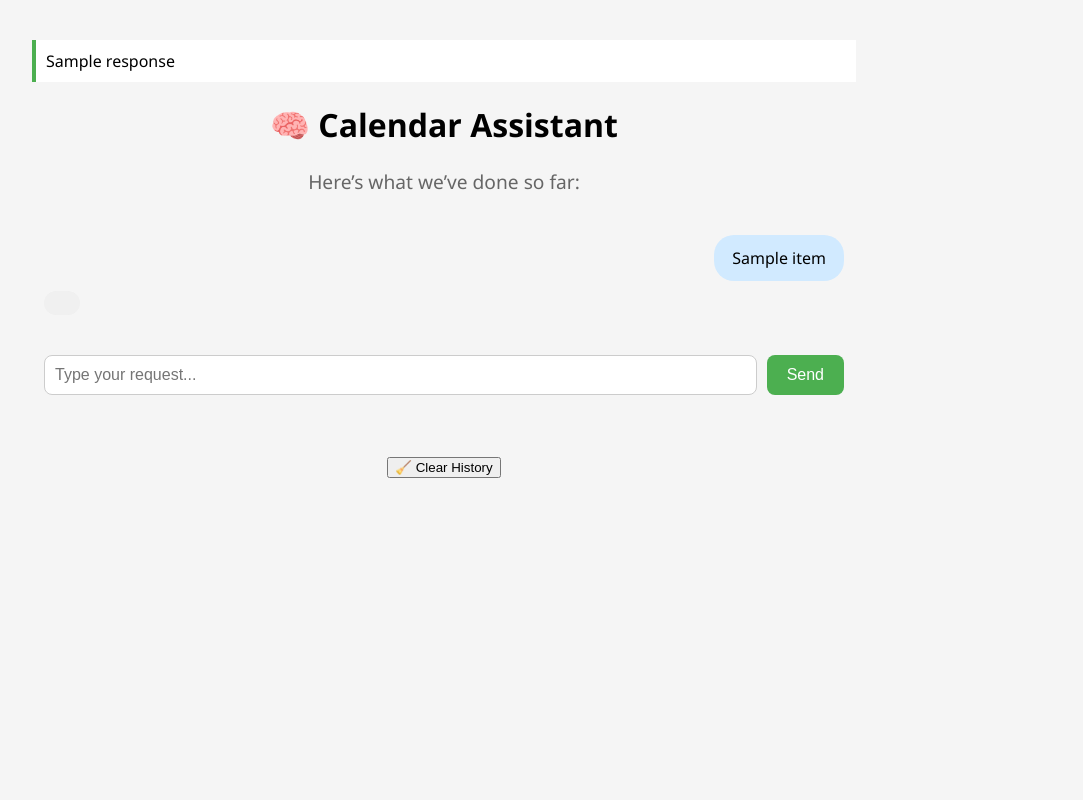
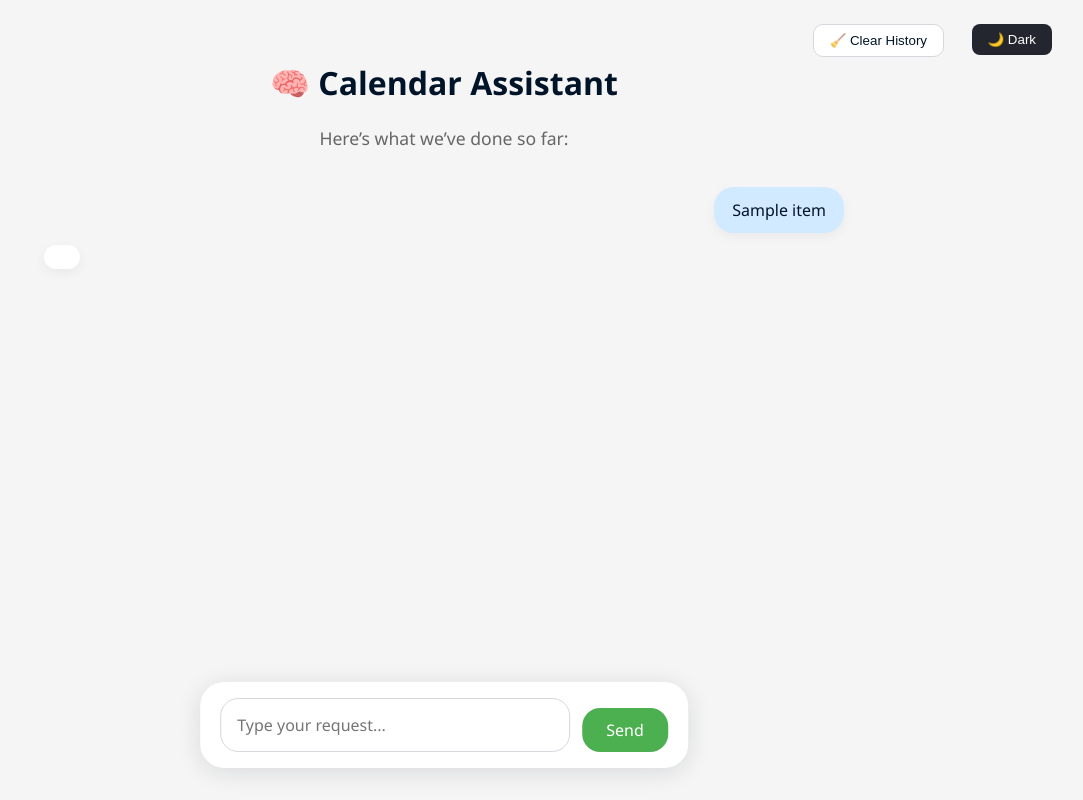
Before and after one commit to ZanderNguyen/calender-assistant, a Flask app: template templates/index.html in a window 1280 px wide. Shown: the whole page, without its empty margins (196-1279 px from the left). Run offline with Flask 3, Linux system fonts and the light colour scheme; the template is opened without the code that fills it: most values are stand-ins (such as "Sample title", 1, 10 or a date in 2020); parts of the project's set-up code (start-up, migrations or seed data) failed here and were passed over.

Commit message:
refactored CSS into a seperate file, made huge changes in the UI

```diff
--- /dev/null
+++ b/static/main.css
@@ -0,0 +1,384 @@
+html,
+body {
+  height: 100%;
+}
+
+/* Theme variables */
+:root {
+  --bg: #f5f5f5;
+  --card-bg: #fff;
+  --text: #001429;
+  --subtitle: #666;
+  --bubble-user: #d1eaff;
+  --bubble-assistant: #fff;
+  --bubble-assistant-text: #333;
+  --input-bg: #fff;
+  --input-border: #d5d7dc;
+  --button-bg: #4CAF50;
+  --button-hover: #3d9c41;
+  --font-family: 'Segoe UI', sans-serif;
+}
+
+html, body {
+  font-family: var(--font-family);
+}
+
+body {
+  background-color: var(--bg);
+  color: var(--text);
+  font-family: 'Segoe UI', sans-serif;
+  margin: 0;
+  display: flex;
+  flex-direction: column;
+  overflow: hidden;
+}
+
+/* Dark theme overrides */
+body.dark {
+  --bg: #181a20;
+  --card-bg: #23262f;
+  --text: #f5f5f5;
+  --subtitle: #b5b5b5;
+  --bubble-user: #2d3748;
+  --bubble-assistant: #23262f;
+  --bubble-assistant-text: #f5f5f5;
+  --input-bg: #23262f;
+  --input-border: #444857;
+  --button-bg: #4CAF50;
+  --button-hover: #3d9c41;
+}
+
+.page {
+  position: relative;
+  flex: 1;
+  display: flex;
+  flex-direction: column;
+  padding: 40px 0 120px;
+  box-sizing: border-box;
+  overflow: hidden;
+  background: var(--bg);
+}
+
+.hidden {
+  display: none !important;
+}
+
+.header {
+  text-align: center;
+  margin: 0 auto 20px;
+  color: var(--text);
+}
+
+.subtitle {
+  font-size: 1.1em;
+  color: var(--subtitle);
+  margin-top: 4px;
+}
+
+.chat-window {
+  flex: 1;
+  max-width: 800px;
+  width: 100%;
+  margin: 0 auto;
+  padding: 0 20px 40px;
+  overflow-y: auto;
+  display: flex;
+  flex-direction: column;
+  gap: 12px;
+  scrollbar-width: thin;
+  scrollbar-color: rgba(0, 0, 0, 0.2) transparent;
+  background: var(--bg);
+}
+
+.chat-window::-webkit-scrollbar {
+  width: 8px;
+}
+
+.chat-window::-webkit-scrollbar-thumb {
+  background-color: rgba(0, 0, 0, 0.2);
+  border-radius: 4px;
+}
+
+.chat {
+  display: flex;
+}
+
+.user {
+  justify-content: flex-end;
+}
+
+.assistant {
+  justify-content: flex-start;
+}
+
+.bubble {
+  padding: 12px 18px;
+  border-radius: 20px;
+  max-width: 70%;
+  word-wrap: break-word;
+  box-shadow: 0 4px 12px rgba(0, 0, 0, 0.05);
+  color: var(--text);
+}
+
+.user-bubble {
+  background-color: var(--bubble-user);
+  color: var(--text);
+}
+
+.assistant-bubble {
+  background-color: var(--bubble-assistant);
+  color: var(--bubble-assistant-text);
+}
+
+.typing {
+  display: inline-flex;
+  gap: 6px;
+  align-items: center;
+}
+
+.typing span {
+  width: 7px;
+  height: 7px;
+  background-color: #6c6f7a;
+  border-radius: 50%;
+  animation: typingBounce 1.2s infinite ease-in-out;
+}
+
+.typing span:nth-child(2) {
+  animation-delay: 0.2s;
+}
+
+.typing span:nth-child(3) {
+  animation-delay: 0.4s;
+}
+
+@keyframes typingBounce {
+  0%,
+  80%,
+  100% {
+    transform: translateY(0);
+    opacity: 0.3;
+  }
+
+  40% {
+    transform: translateY(-5px);
+    opacity: 1;
+  }
+}
+
+.welcome-container {
+  width: min(520px, 90%);
+  margin: 0 auto;
+  padding: 36px;
+  background-color: var(--card-bg);
+  border-radius: 16px;
+  box-shadow: 0 18px 45px rgba(15, 23, 42, 0.12);
+  text-align: center;
+  position: absolute;
+  top: 50%;
+  left: 50%;
+  transform: translate(-50%, -50%);
+  color: var(--text);
+}
+
+.welcome-container h1 {
+  margin-bottom: 12px;
+}
+
+.welcome-container p {
+  margin-bottom: 28px;
+  color: #666;
+  font-size: 1.05em;
+}
+
+.prompt-form {
+  display: flex;
+  flex-direction: column;
+  gap: 16px;
+}
+
+.prompt-form input[type="text"] {
+  padding: 14px 16px;
+  font-size: 16px;
+  border-radius: 12px;
+  border: 1px solid var(--input-border);
+  box-sizing: border-box;
+  background: var(--input-bg);
+  color: var(--text);
+}
+
+.prompt-form button {
+  padding: 12px;
+  font-size: 16px;
+  border-radius: 12px;
+  background-color: var(--button-bg);
+  color: white;
+  border: none;
+  cursor: pointer;
+  transition: background-color 0.2s ease;
+}
+
+.prompt-form button:hover {
+  background-color: var(--button-hover);
+}
+
+.auth-link {
+  margin-top: 12px;
+  font-size: 14px;
+}
+
+.auth-link a {
+  color: #3b3bff;
+  text-decoration: underline;
+  transition: color 0.2s;
+}
+
+body.dark .auth-link a {
+  color: #a7b7ff;
+}
+
+.actions {
+  text-align: center;
+  margin-top: 20px;
+}
+
+.actions form {
+  display: inline-block;
+}
+
+.actions button {
+  padding: 8px 16px;
+  border-radius: 10px;
+  border: 1px solid var(--input-border);
+  background: var(--card-bg);
+  color: var(--text);
+  cursor: pointer;
+}
+
+/* Hyperlink styling */
+a {
+  color: #3b3bff;
+  text-decoration: underline;
+  transition: color 0.2s;
+}
+
+body.dark a {
+  color: #a7b7ff;
+}
+
+a:visited {
+  color: #6b4cff;
+}
+
+body.dark a:visited {
+  color: #c2aaff;
+}
+
+.fixed-input {
+  position: fixed;
+  left: 50%;
+  bottom: 32px;
+  transform: translateX(-50%);
+  width: auto;
+  min-width: 340px;
+  max-width: 1400px; /* 1.75x wider than 800px */
+  background: var(--card-bg);
+  box-shadow: 0 4px 24px rgba(15, 23, 42, 0.12);
+  padding: 16px 20px;
+  z-index: 100;
+  display: flex;
+  justify-content: center;
+  gap: 12px;
+  box-sizing: border-box;
+  border-radius: 24px;
+  align-items: flex-end; /* Align button to bottom of textarea */
+}
+
+.fixed-input input[type="text"] {
+  flex: 1;
+  min-width: 200px;
+  max-width: 600px;
+  padding: 14px 16px;
+  font-size: 16px;
+  border-radius: 18px; /* Rounded corners for input */
+  border: 1px solid var(--input-border);
+  box-sizing: border-box;
+  background: var(--input-bg);
+  color: var(--text);
+}
+
+.fixed-input textarea {
+  flex: 1;
+  min-width: 350px;
+  max-width: 1200px;
+  min-height: 44px;
+  max-height: 200px; /* Limit max height */
+  padding: 14px 16px;
+  font-size: 16px;
+  border-radius: 18px;
+  border: 1px solid var(--input-border);
+  box-sizing: border-box;
+  background: var(--input-bg);
+  color: var(--text);
+  resize: none; /* Prevent manual resizing */
+  line-height: 1.5;
+  transition: box-shadow 0.2s;
+  overflow-y: hidden; /* Hide scrollbar */
+}
+
+/* Optional: visually expand textarea on focus */
+.fixed-input textarea:focus {
+  box-shadow: 0 0 0 2px #4caf50;
+}
+
+/* Submit button in fixed input */
+.fixed-input button {
+  height: 44px; /* Fixed height */
+  padding: 0 24px;
+  font-size: 16px;
+  border-radius: 18px; /* Rounded corners for button */
+  background-color: var(--button-bg);
+  color: #fff;
+  border: none;
+  cursor: pointer;
+  transition: background-color 0.2s, color 0.2s;
+  align-self: flex-end;
+}
+
+body.dark .fixed-input button {
+  background-color: #43a047;
+  color: #fff;
+}
+
+.fixed-input button:hover {
+  background-color: var(--button-hover);
+}
+
+body.dark .fixed-input button:hover {
+  background-color: #388e3c;
+}
+
+.clear-history-top button {
+  padding: 8px 16px;
+  border-radius: 10px;
+  border: 1px solid var(--input-border);
+  background: var(--card-bg);
+  color: var(--text);
+  cursor: pointer;
+}
+
+/* Ensure all major elements inherit the font */
+.header,
+.subtitle,
+.welcome-container,
+.prompt-form input[type="text"],
+.prompt-form textarea,
+.prompt-form button,
+.fixed-input textarea,
+.fixed-input button,
+.bubble,
+.actions button,
+.auth-link,
+.auth-link a {
+  font-family: var(--font-family);
+}
--- a/templates/index.html
+++ b/templates/index.html
@@ -1,167 +1,25 @@
 <!DOCTYPE html>
 <html>
+
 <head>
   <title>Calendar Assistant</title>
-  <style>
-    body {
-      background-color: #f5f5f5;
-      font-family: 'Segoe UI', sans-serif;
-      margin: 0;
-      padding: 40px 0 100px;
-    }
+  <link rel="stylesheet" href="{{ url_for('static', filename='main.css') }}">
+</head>
 
-    .header {
-      text-align: center;
-      margin-top: 20px;
-    }
-
-    .subtitle {
-      font-size: 1.2em;
-      color: #666;
-      margin-top: 10px;
-    }
-
-    .chat-window {
-      max-width: 800px;
-      margin: 40px auto 20px;
-      padding: 0 20px;
-    }
-
-    .chat {
-      display: flex;
-      margin-bottom: 10px;
-    }
-
-    .user {
-      justify-content: flex-end;
-    }
-
-    .assistant {
-      justify-content: flex-start;
-    }
-
-    .bubble {
-      padding: 12px 18px;
-      border-radius: 20px;
-      max-width: 70%;
-      word-wrap: break-word;
-    }
-
-    .user-bubble {
-      background-color: #d1eaff;
-      color: #000;
-    }
-
-    .assistant-bubble {
-      background-color: #f0f0f0;
-      color: #333;
-    }
-
-    .response {
-      max-width: 800px;
-      margin: 0 auto 20px;
-      padding: 10px;
-      background-color: #fff;
-      border-left: 4px solid #4CAF50;
-    }
-
-    .welcome-container {
-      width: 60%;
-      max-width: 1200px;
-      margin: 100px auto;
-      padding: 30px;
-      background-color: #fff;
-      border-radius: 12px;
-      box-shadow: 0 2px 10px rgba(0,0,0,0.05);
-      text-align: center;
-      position: absolute;     /* take it out of normal flow */
-      top: 40%;               /* push halfway down */
-      left: 50%;              /* push halfway across */
-      transform: translate(-50%, -50%);
-    }
-
-    .welcome-container h1 {
-      margin-bottom: 10px;
-    }
-
-    .welcome-container p {
-      margin-bottom: 30px;
-      color: #666;
-    }
-
-    .prompt-form {
-      display: flex;
-      flex-direction: column;
-      gap: 15px;
-    }
-
-    .prompt-form input[type="text"] {
-      padding: 14px;
-      font-size: 16px;
-      border-radius: 8px;
-      border: 1px solid #ccc;
-    }
-
-    .prompt-form button {
-      padding: 12px;
-      font-size: 16px;
-      border-radius: 8px;
-      background-color: #4CAF50;
-      color: white;
-      border: none;
-      cursor: pointer;
-    }
-
-    .auth-link {
-      margin-top: 10px;
-      font-size: 14px;
-    }
-
-    .inline-input {
-      max-width: 800px;
-      margin: 40px auto 60px;
-      display: flex;
-      gap: 10px;
-      padding: 0 20px;
-    }
-
-    .inline-input input[type="text"] {
-      flex: 1;
-      padding: 10px;
-      font-size: 16px;
-      border-radius: 8px;
-      border: 1px solid #ccc;
-    }
-
-    .inline-input button {
-      padding: 10px 20px;
-      font-size: 16px;
-      border-radius: 8px;
-      background-color: #4CAF50;
-      color: white;
-      border: none;
-      cursor: pointer;
-    }
-
-    .actions {
-      text-align: center;
-      margin-top: 20px;
-    }
-
-    .actions form {
-      display: inline-block;
-      margin: 0 10px;
-    }
-  </style>
-</head>
 <body>
-
+  <button id="theme-toggle" style="position:fixed;top:24px;right:32px;z-index:200;padding:8px 16px;border-radius:8px;border:none;background:#23262f;color:#fff;cursor:pointer;">
+    🌙 Dark
+  </button>
+  <form action="/clear" method="POST" class="clear-history-top" style="position:fixed;top:24px;right:140px;z-index:200;">
+    <button type="submit">🧹 Clear History</button>
+  </form>
+  <div class="page">
     {% if not history %}
-    <div class="welcome-container">
+    <div class="welcome-container" id="welcome">
       <h1>🧠 Calendar Assistant</h1>
       <p>How can I help you today?</p>
-      <form action="/action" method="POST" class="prompt-form">
-        <input type="text" name="prompt" placeholder="Type your request..." required>
+      <form action="/action" method="POST" class="prompt-form chat-input" id="welcome-form">
+        <input type="text" name="prompt" placeholder="Type your request..." required autocomplete="off">
         <button type="submit">Send</button>
       </form>
       <div class="auth-link">
@@ -170,19 +28,13 @@
     </div>
     {% endif %}
 
-  {% if response %}
-    <div class="response">
-      {{ response|safe }}
-    </div>
-  {% endif %}
-
-  {% if history %}
-    <div class="header">
+    <div class="header" {% if not history %}style="display:none;" {% endif %}>
       <h1>🧠 Calendar Assistant</h1>
       <p class="subtitle">Here’s what we’ve done so far:</p>
     </div>
 
-    <div class="chat-window">
+    <div class="chat-window{% if not history %} hidden{% endif %}">
+      {% if history %}
       {% for item in history %}
       {% set parts = item.split('<br>', 1) %}
       <div class="chat user">
@@ -192,19 +44,166 @@
         <div class="bubble assistant-bubble">{{ parts[1]|safe }}</div>
       </div>
       {% endfor %}
+      {% endif %}
     </div>
 
-    <form action="/action" method="POST" class="inline-input">
-      <input type="text" name="prompt" placeholder="Type your request..." required>
+  <form action="/action" method="POST" class="fixed-input chat-input{% if not history %} hidden{% endif %}">
+    <textarea name="prompt" placeholder="Type your request..." required autocomplete="off" rows="1"></textarea>
     <button type="submit">Send</button>
   </form>
 
-    <div class="actions">
-      <form action="/clear" method="POST">
-        <button type="submit">🧹 Clear History</button>
-      </form>
-    </div>
-  {% endif %}
+  <script>
+    document.addEventListener('DOMContentLoaded', () => {
+      const chatWindow = document.querySelector('.chat-window');
+      const header = document.querySelector('.header');
+      const actions = document.querySelector('.actions');
+      const welcome = document.getElementById('welcome');
+      const fixedForm = document.querySelector('form.fixed-input');
+      const fixedInput = fixedForm ? fixedForm.querySelector('input[name="prompt"]') : null;
 
+      const escapeHtml = (text) => text
+        .replace(/&/g, '&amp;')
+        .replace(/</g, '&lt;')
+        .replace(/>/g, '&gt;')
+        .replace(/"/g, '&quot;')
+        .replace(/'/g, '&#39;');
+
+      const revealChat = () => {
+        if (header) {
+          header.style.removeProperty('display');
+        }
+        if (actions) {
+          actions.style.removeProperty('display');
+        }
+        if (chatWindow) {
+          chatWindow.classList.remove('hidden');
+        }
+        if (fixedForm) {
+          fixedForm.classList.remove('hidden');
+          fixedForm.style.display = 'flex';
+        }
+        if (welcome) {
+          welcome.style.display = 'none';
+        }
+      };
+
+      const appendUserBubble = (html) => {
+        const wrapper = document.createElement('div');
+        wrapper.className = 'chat user';
+        const bubble = document.createElement('div');
+        bubble.className = 'bubble user-bubble';
+        bubble.innerHTML = html;
+        wrapper.appendChild(bubble);
+        chatWindow.appendChild(wrapper);
+        return bubble;
+      };
+
+      const appendAssistantPlaceholder = () => {
+        const wrapper = document.createElement('div');
+        wrapper.className = 'chat assistant';
+        const bubble = document.createElement('div');
+        bubble.className = 'bubble assistant-bubble typing';
+        bubble.innerHTML = '<span></span><span></span><span></span>';
+        wrapper.appendChild(bubble);
+        chatWindow.appendChild(wrapper);
+        return bubble;
+      };
+
+      const handleSubmit = async (event) => {
+        event.preventDefault();
+        const form = event.currentTarget;
+        const data = new FormData(form);
+        const prompt = (data.get('prompt') || '').trim();
+
+        if (!prompt) {
+          return;
+        }
+
+        revealChat();
+
+        if (form !== fixedForm && fixedForm) {
+          fixedForm.reset();
+        }
+        form.reset();
+
+        const userBubble = appendUserBubble(`<strong>${escapeHtml(prompt)}</strong>`);
+        const assistantBubble = appendAssistantPlaceholder();
+        chatWindow.scrollTop = chatWindow.scrollHeight;
+
+        try {
+          const res = await fetch(form.action, {
+            method: 'POST',
+            headers: { 'X-Requested-With': 'XMLHttpRequest' },
+            body: data
+          });
+          const payload = await res.json();
+
+          if (!res.ok || (payload && payload.error)) {
+            const errorMessage = payload && payload.error ? payload.error : 'Something went wrong.';
+            throw new Error(errorMessage);
+          }
+
+          if (payload && payload.prompt_html) {
+            userBubble.innerHTML = payload.prompt_html;
+          }
+
+          assistantBubble.classList.remove('typing');
+          assistantBubble.innerHTML = (payload && payload.response_html) ? payload.response_html : '<p>Done.</p>';
+        } catch (err) {
+          assistantBubble.classList.remove('typing');
+          assistantBubble.innerHTML = `<p>⚠️ ${escapeHtml(err.message)}</p>`;
+        } finally {
+          chatWindow.scrollTop = chatWindow.scrollHeight;
+          if (fixedInput) {
+            fixedInput.focus();
+          }
+        }
+      };
+
+      document.querySelectorAll('form.chat-input').forEach((form) => {
+        form.addEventListener('submit', handleSubmit);
+      });
+
+      document.querySelectorAll('form.chat-input textarea').forEach((ta) => {
+        ta.addEventListener('input', function() {
+          this.style.height = 'auto';
+          this.style.height = Math.min(this.scrollHeight, 200) + 'px';
+        });
+      });
+
+      if (chatWindow) {
+        chatWindow.scrollTop = chatWindow.scrollHeight;
+      }
+      if (fixedInput) {
+        fixedInput.focus();
+      }
+    });
+
+    const themeToggle = document.getElementById('theme-toggle');
+    const body = document.body;
+    let darkMode = false;
+
+    function setTheme(dark) {
+      darkMode = dark;
+      if (dark) {
+        body.classList.add('dark');
+        themeToggle.textContent = '☀️ Light';
+        themeToggle.style.background = '#f5f5f5';
+        themeToggle.style.color = '#23262f';
+      } else {
+        body.classList.remove('dark');
+        themeToggle.textContent = '🌙 Dark';
+        themeToggle.style.background = '#23262f';
+        themeToggle.style.color = '#fff';
+      }
+      localStorage.setItem('theme', dark ? 'dark' : 'light');
+    }
+
+    themeToggle.addEventListener('click', () => setTheme(!darkMode));
+
+    // On load, set theme from localStorage
+    setTheme(localStorage.getItem('theme') === 'dark');
+  </script>
 </body>
+
 </html>
```
Lines whose indentation alone changed are shown as unchanged.
